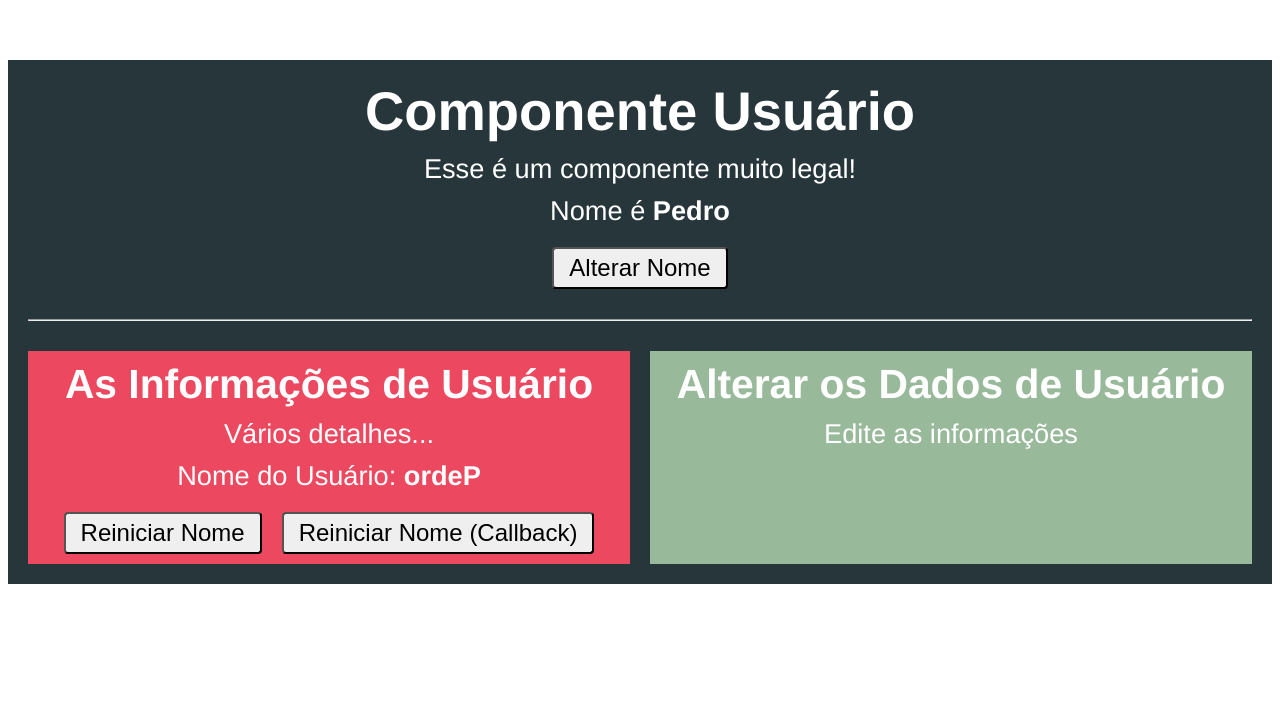
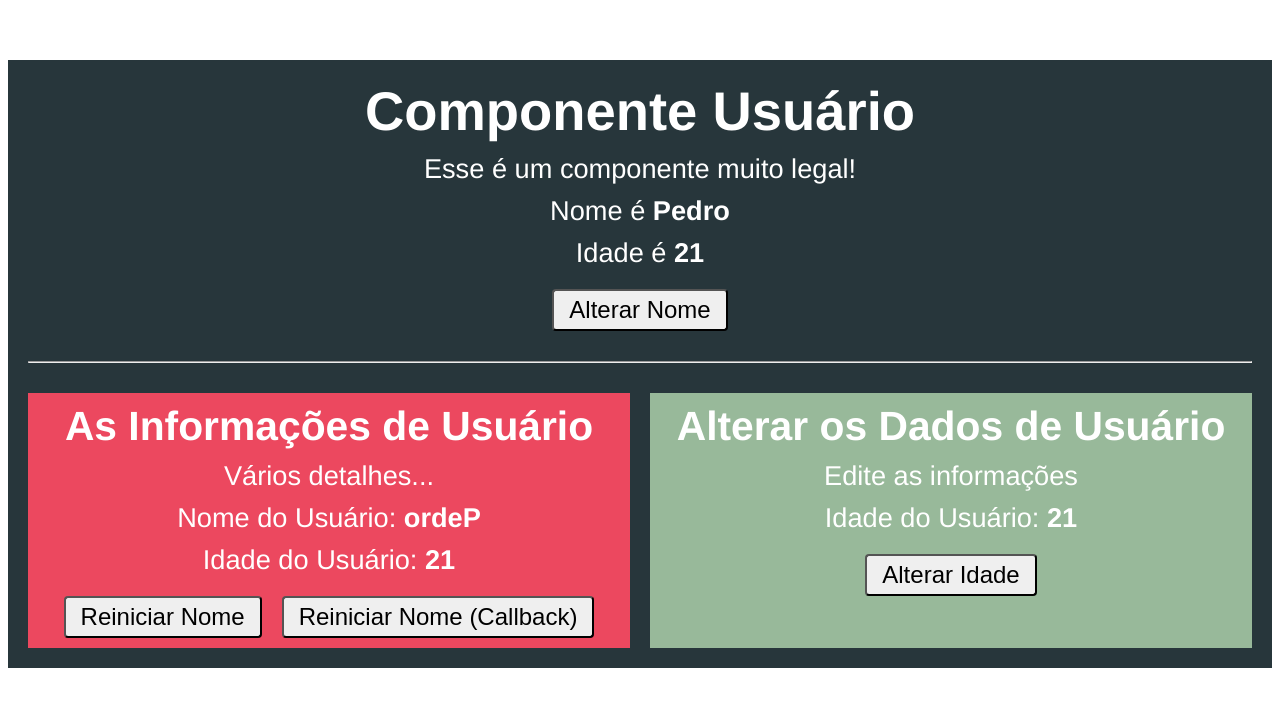
Before and after one commit to RaquelVuicik/curso-vue-js-2---udemy, a Vue app in the folder componentes-comunicacao/comunicacao/: page / in a window 1280 px wide. Shown: the top 706 px of the page. Built offline with nearby package versions, Linux system fonts and the light colour scheme.

Commit message:
comunicacao entre componentes irmãos

```diff
--- a/componentes-comunicacao/comunicacao/src/components/Usuario.vue
+++ b/componentes-comunicacao/comunicacao/src/components/Usuario.vue
@@ -3,15 +3,20 @@
         <h1>Componente Usuário</h1>
         <p>Esse é um componente muito legal!</p>
         <p>Nome é <strong>{{ nome }}</strong></p>
+        <p>Idade é <strong>{{ idade }}</strong></p>
         <button @click="alterarNome">Alterar Nome</button>
         <hr>
         <div class="componentes">
             <app-usuario-info
                 :nome="nome"
+                :idade="idade"
                 @nomeMudou="nome = $event"
                 :reiniciarFn="reiniciarNome"
             />
-            <app-usuario-editar />
+            <app-usuario-editar
+                :idade="idade"
+                @idadeMudou="idade = $event"
+            />
         </div>
     </div>
 </template>
@@ -24,7 +29,8 @@
     components: { AppUsuarioInfo, AppUsuarioEditar },
     data () {
         return {
-            nome: 'Pedro'
+            nome: 'Pedro',
+            idade: 21,
         }
     },
     methods: {
--- a/componentes-comunicacao/comunicacao/src/components/UsuarioEditar.vue
+++ b/componentes-comunicacao/comunicacao/src/components/UsuarioEditar.vue
@@ -2,12 +2,20 @@
     <div class="componente">
         <h2>Alterar os Dados de Usuário</h2>
         <p>Edite as informações</p>
+        <p>Idade do Usuário: <strong>{{ idade }}</strong></p>
+        <button @click="alterarIdade">Alterar Idade</button>
     </div>
 </template>
 
 <script>
 export default {
-
+    props: { idade: Number },
+    methods: {
+        alterarIdade() {
+            // this.idade = 33
+            this.$emit('idadeMudou', 33)
+        }
+    }
 }
 </script>
 
--- a/componentes-comunicacao/comunicacao/src/components/UsuarioInfo.vue
+++ b/componentes-comunicacao/comunicacao/src/components/UsuarioInfo.vue
@@ -3,6 +3,7 @@
         <h2>As Informações de Usuário</h2>
         <p>Vários detalhes...</p>
         <p>Nome do Usuário: <strong>{{ inverterNome() }}</strong></p>
+        <p>Idade do Usuário: <strong>{{ idade }}</strong></p>
         <button @click="reiniciarNome">Reiniciar Nome</button>
         <button @click="reiniciarFn()">Reiniciar Nome (Callback)</button>
     </div>
@@ -19,6 +20,7 @@
             // }
             default: 'Anônimo'
         },
+        idade: Number,
         reiniciarFn: {
             type: Function,
             default: () => {}
```
